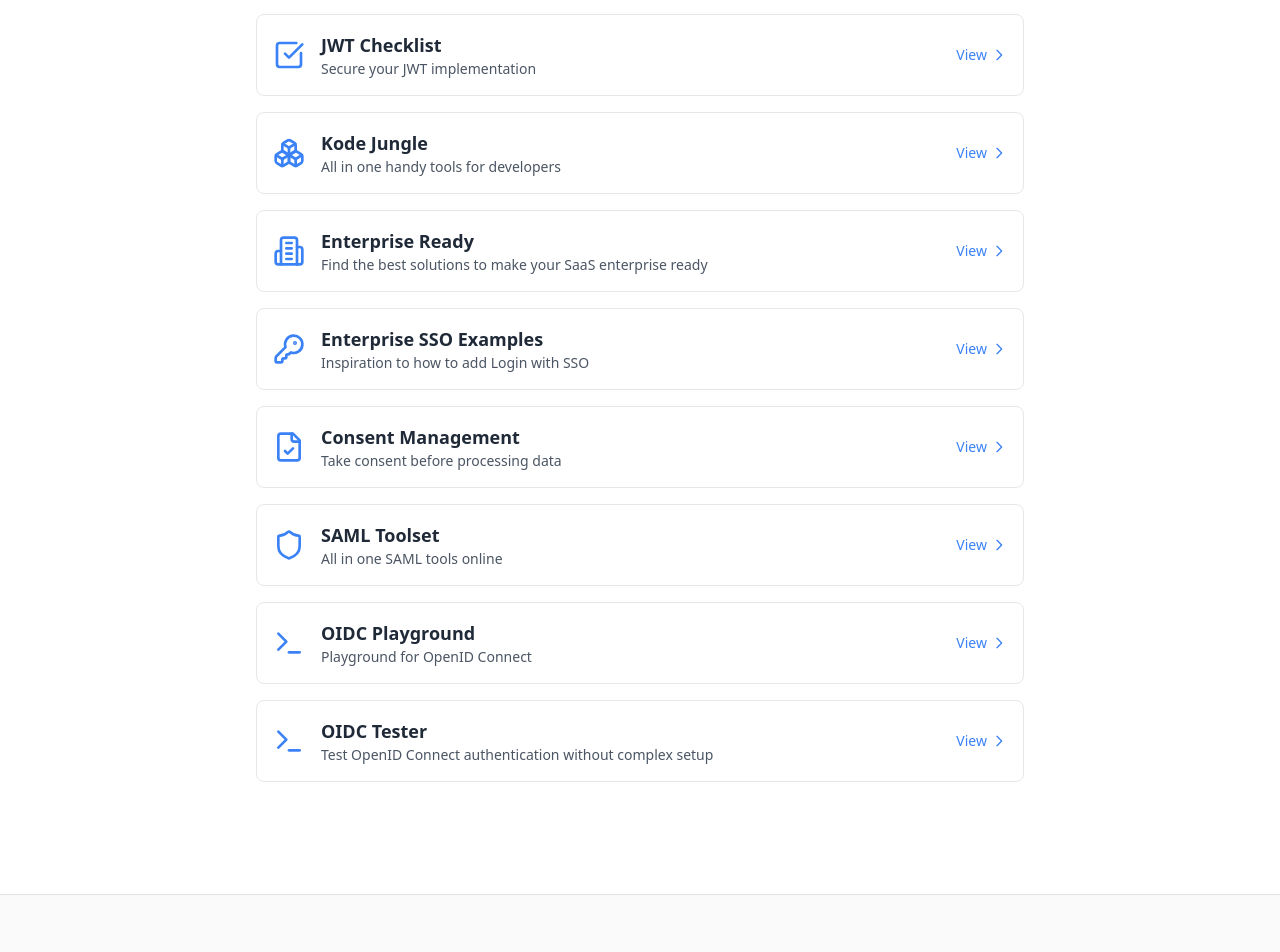
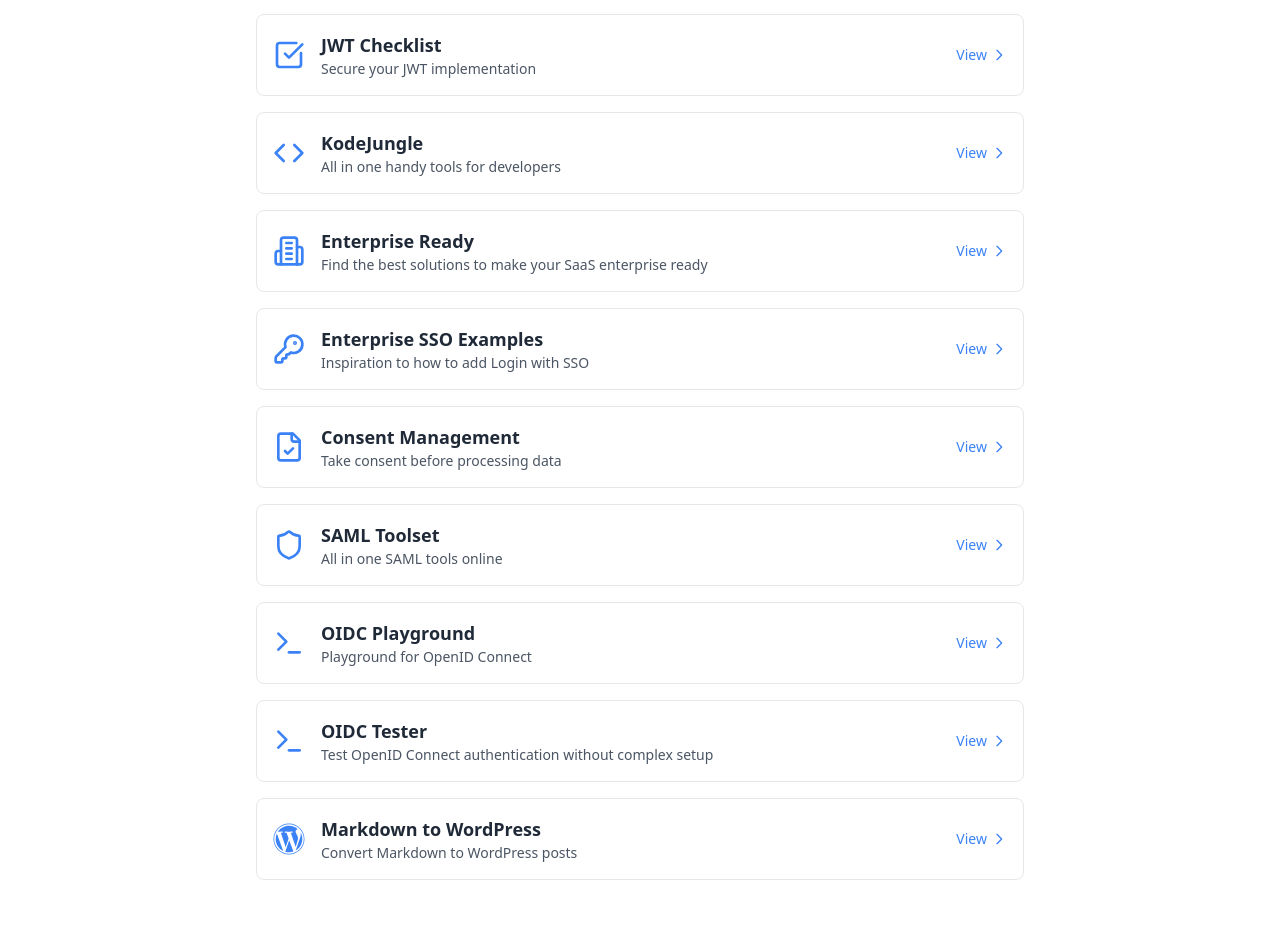
Before and after one commit to Compile7/compile7.github.io, a Next.js app: page / in a window 1280 px wide. Shown: the part 980-1932 px from the top of the page. Built offline with nearby package versions, Linux system fonts and the light colour scheme.

Commit message:
Add new project entry for Markdown to WordPress and update icons

```diff
--- a/app/page.tsx
+++ b/app/page.tsx
@@ -35,10 +35,10 @@ export default function Home() {
       category: "JWT"
     },
     {
-      title: "Kode Jungle",
+      title: "KodeJungle",
       description: "All in one handy tools for developers",
       link: "https://kodejungle.org/",
-      icon: "Boxes",
+      icon: "Code",
       category: "Other"
     },
     {
@@ -82,6 +82,13 @@ export default function Home() {
       link: "https://oidc-tester.compile7.org/",
       icon: "Terminal",
       category: "OIDC"
+    },
+    {
+      title: "Markdown to WordPress",
+      description: "Convert Markdown to WordPress posts",
+      link: "https://md-to-wp.compile7.org/",
+      icon: "Wordpress",
+      category: "Other"
     },
   ]
 
--- a/components/projects-section.tsx
+++ b/components/projects-section.tsx
@@ -2,9 +2,10 @@
 
 import { useState } from "react"
 import Link from "next/link"
-import { Boxes, ShieldCheck, Key, CheckSquare, Building2, KeyRound, FileCheck, Shield, Terminal } from "lucide-react"
+import { Boxes, ShieldCheck, Key, CheckSquare, Building2, KeyRound, FileCheck, Shield, Terminal, Code } from "lucide-react"
 import { motion } from "framer-motion"
 import type { JSX } from "react"
+import { FaWordpress } from "react-icons/fa"
 
 // Define a type for project data
 interface Project {
@@ -47,6 +48,8 @@ export function ProjectsSection({ projects, categoryOrder }: ProjectsSectionProp
       FileCheck: <FileCheck className="h-8 w-8" />,
       Shield: <Shield className="h-8 w-8" />,
       Terminal: <Terminal className="h-8 w-8" />,
+      Wordpress: <FaWordpress className="h-8 w-8" />,
+      Code: <Code className="h-8 w-8" />,
     }
 
     return iconMap[iconName] || <Boxes className="h-8 w-8" />
```
